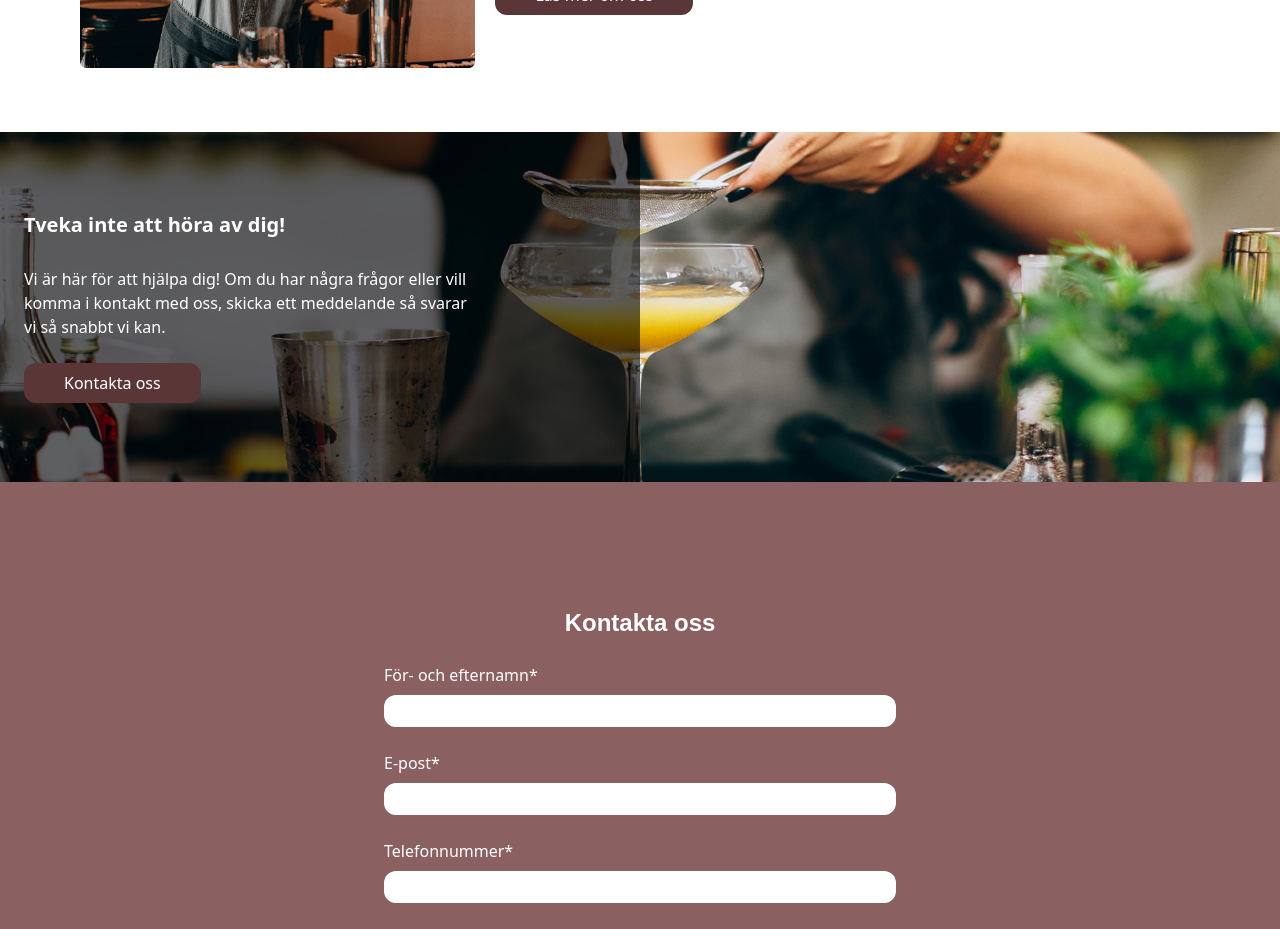
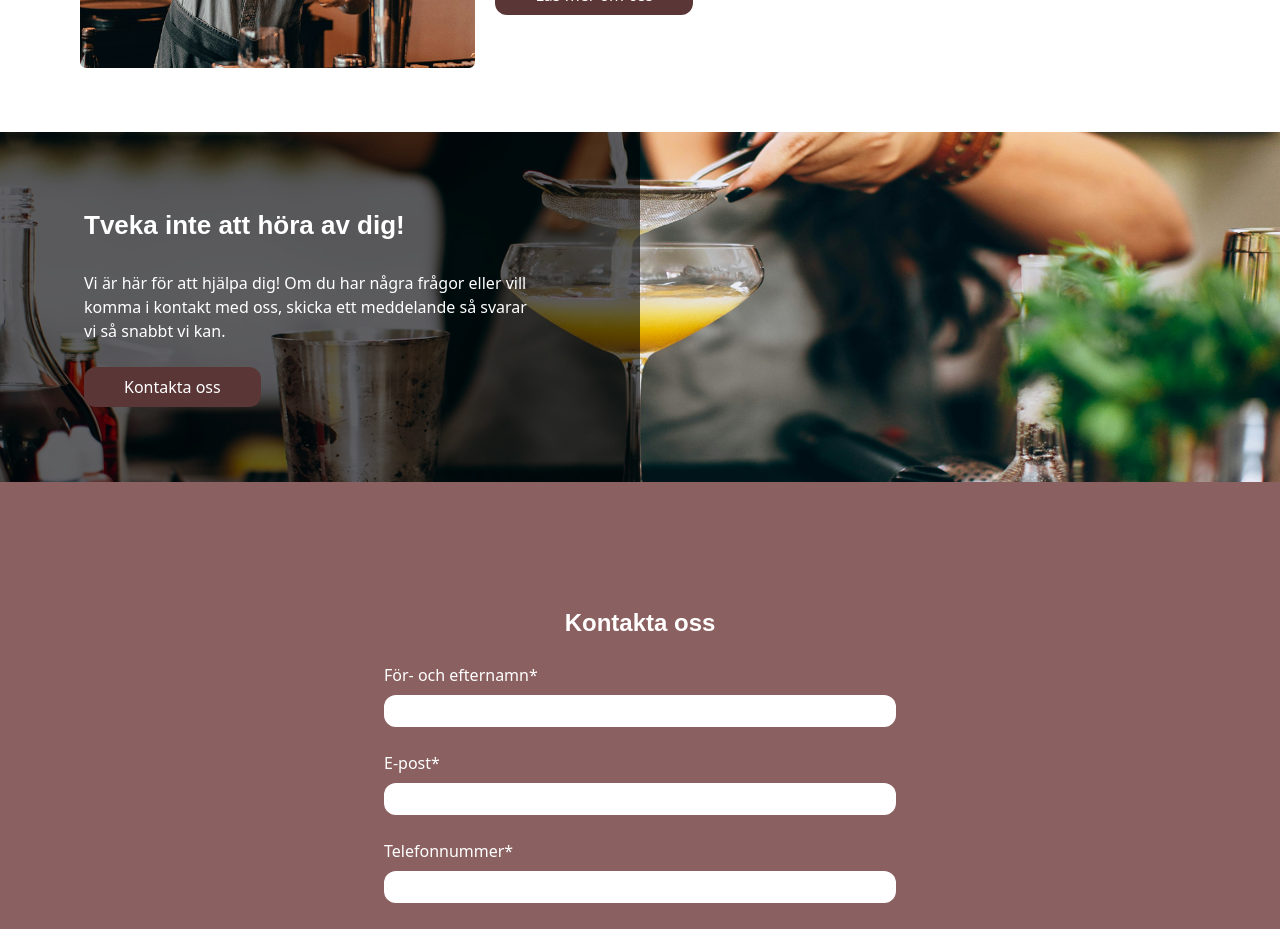
Before and after one commit to Topler97/Examensarbete, a Next.js app: page /about in a window 1280 px wide. Shown: the part 1060-1989 px from the top of the page. Built offline with nearby package versions, Linux system fonts and the light colour scheme.

Commit message:
fixed all small design bugg

```diff
--- a/app/components/Category.jsx
+++ b/app/components/Category.jsx
@@ -3,7 +3,7 @@ export const Category = ({ onSelectCategory }) => {
     const categories = ['Drink', 'Vin', 'Öl', 'Cider', 'Shots', 'Alkoholfritt'];
 
     return(
-        <section className="bg-[#F0F0F0] w-[80%] m-auto sm:w-[100%] sm:pb-5 rounded-lg md:rounded-none">
+        <section className="bg-[#F0F0F0] w-[80%] m-auto sm:w-[100%] sm:pb-5 rounded-lg md:rounded-none pt-3 pb-10 my-8  sm:my-0">
             <div className="text-[24px] text-[#5B3636] font-semibold font-primary flex flex-col items-center sm:flex sm:flex-row sm:justify-around">
                 {categories.map((category) => (
                     <h2
--- a/app/components/Hero.jsx
+++ b/app/components/Hero.jsx
@@ -70,7 +70,7 @@ export const Hero = () => {
                 <span className="md:text-[18px]">{description}</span>
             </div>
 
-            <div className="xl:ml-15 absolute inset-0 z-20 top-[200px] left-5 flex xl:items-center md:top-[250px] lg:top-[450px] xl:top-[320px] sm:top-[150px]">
+            <div className="xl:ml-15 absolute inset-0 z-20 top-[230px] left-5 flex xl:items-center md:top-[250px] lg:top-[450px] xl:top-[320px] sm:top-[150px]">
                 <div>
                     <Button
                         buttonText={'Våra produkter'}
--- a/app/components/calltoaction/Calltoaction.jsx
+++ b/app/components/calltoaction/Calltoaction.jsx
@@ -23,11 +23,11 @@ export default function CallToAction() {
 
       <div className="absolute left-0 top-0 w-full md:w-1/2 h-full bg-black opacity-60 z-20 flex flex-col items-center justify-center text-left px-4"></div>
 
-      <div className="absolute left-0 top-0 w-full md:w-1/2 h-full z-30 flex flex-col md:items-start justify-center px-6 gap-y-2">
+      <div className="absolute left-0 top-0 w-full md:w-1/2 lg:mx-15 h-full z-30 flex flex-col md:items-start justify-center px-6 gap-y-2">
 
-        <h1 className="text-white text-lg md:text-xl font-bold lg:pb-5 md:max-w-md text-start">
+        <h2 className="text-white lg:text-[26px] text-[20px] md:text-xl font-bold lg:pb-5 md:max-w-md text-start">
           {heading}
-        </h1>
+        </h2>
 
         {/* Overlay Text */}
         <p className="text-white text-sm md:text-base font-medium md:max-w-md text-left">
--- a/app/components/ourAssortment/Supplay.jsx
+++ b/app/components/ourAssortment/Supplay.jsx
@@ -12,14 +12,14 @@ const categories = [
 ]
 export default function OurAssortment() {
   return (
-    <div className="p-6">
-      <h1 className="text-4xl font-bold text-center mb-6">Utforska Våra Kategorier</h1>
+    <div className="lg:mx-15 lg:pb-12">
+      <h2 className="lg:text-[26px] text-[20px] font-bold mb-6 ml-5">Utforska våra kategorier</h2>
 
       {/* Bildgalleri */}
       <div className="grid grid-cols-1 sm:grid-cols-2 md:grid-cols-3 gap-4">
         {categories.map((category, index) => (
           <Link key={index} href={category.link} className="relative group">
-            <div className="w-full h-64 overflow-hidden rounded-lg shadow-lg relative">
+            <div className="mx-5 mb-5 h-64 overflow-hidden rounded-lg shadow-lg relative">
               <Image
                 src={category.image}
                 alt={category.name}
```
